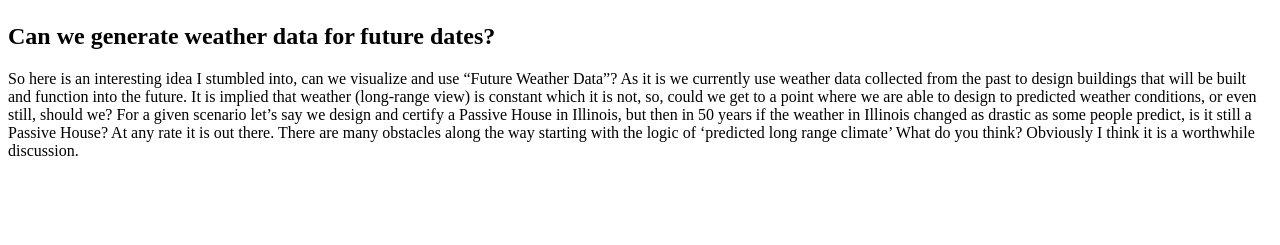
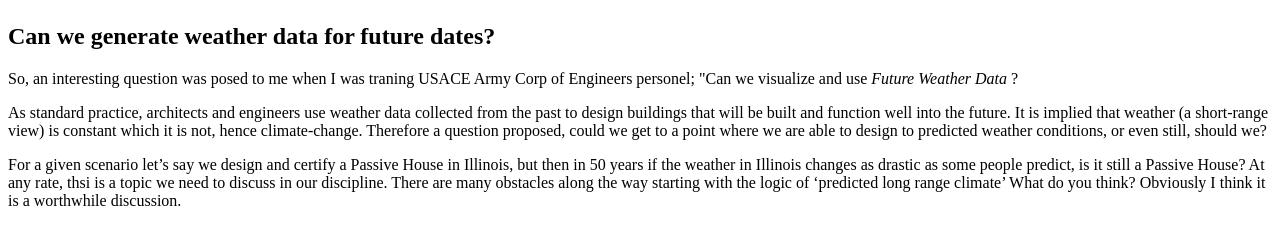
Before and after one commit to jrandersen/andersen_works, a Next.js app: page /blog/futureWeatherData1 in a window 1280 px wide. Shown: the part 377-622 px from the top of the page. Built offline with nearby package versions, Linux system fonts and the light colour scheme.

Commit message:
updates title

```diff
--- a/components/header.js
+++ b/components/header.js
@@ -1,5 +1,5 @@
 import Link from 'next/link';
-export function Header() {
+export function Header({ title = 'Andersen' }) {
   return (
     <div className="flex items-center justify-between max-w-3xl px-8 mx-auto py-4">
       <Link href="/">
--- a/pages/blog/futureWeatherData1.mdx
+++ b/pages/blog/futureWeatherData1.mdx
@@ -8,4 +8,8 @@ slug: /blog/futureWeatherData1
 </figure>
 
 ## Can we generate weather data for future dates?
-So here is an interesting idea I stumbled into, can we visualize and use “Future Weather Data”? As it is we currently use weather data collected from the past to design buildings that will be built and function into the future. It is implied that weather (long-range view) is constant which it is not, so, could we get to a point where we are able to design to predicted weather conditions, or even still, should we? For a given scenario let’s say we design and certify a Passive House in Illinois, but then in 50 years if the weather in Illinois changed as drastic as some people predict, is it still a Passive House? At any rate it is out there. There are many obstacles along the way starting with the logic of ‘predicted long range climate’ What do you think? Obviously I think it is a worthwhile discussion.
+So, an interesting question was posed to me when I was traning USACE Army Corp of Engineers personel; "Can we visualize and use *Future Weather Data* ?
+
+As standard practice, architects and engineers use weather data collected from the past to design buildings that will be built and function well into the future. It is implied that weather (a short-range view) is constant which it is not, hence climate-change. Therefore a question proposed, could we get to a point where we are able to design to predicted weather conditions, or even still, should we?
+
+For a given scenario let’s say we design and certify a Passive House in Illinois, but then in 50 years if the weather in Illinois changes as drastic as some people predict, is it still a Passive House? At any rate, thsi is a topic we need to discuss in our discipline. There are many obstacles along the way starting with the logic of ‘predicted long range climate’ What do you think? Obviously I think it is a worthwhile discussion.
```
